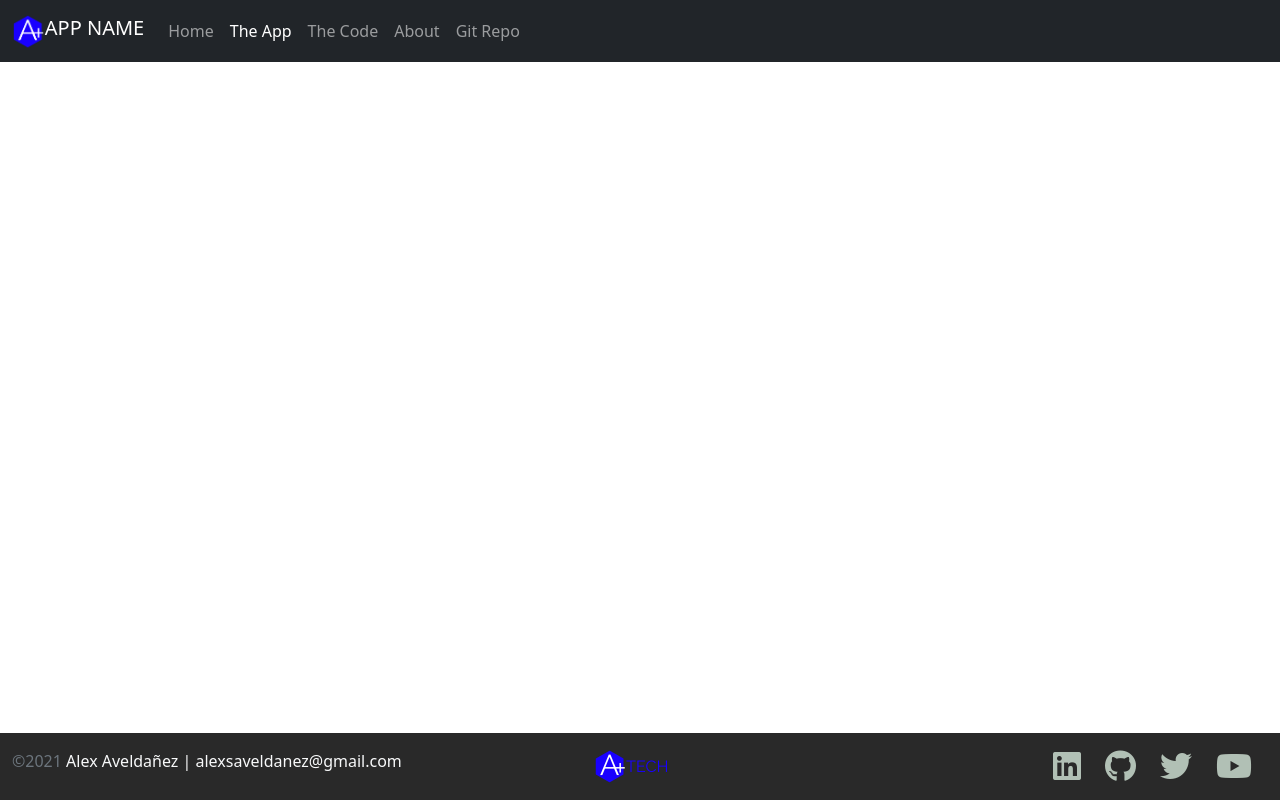
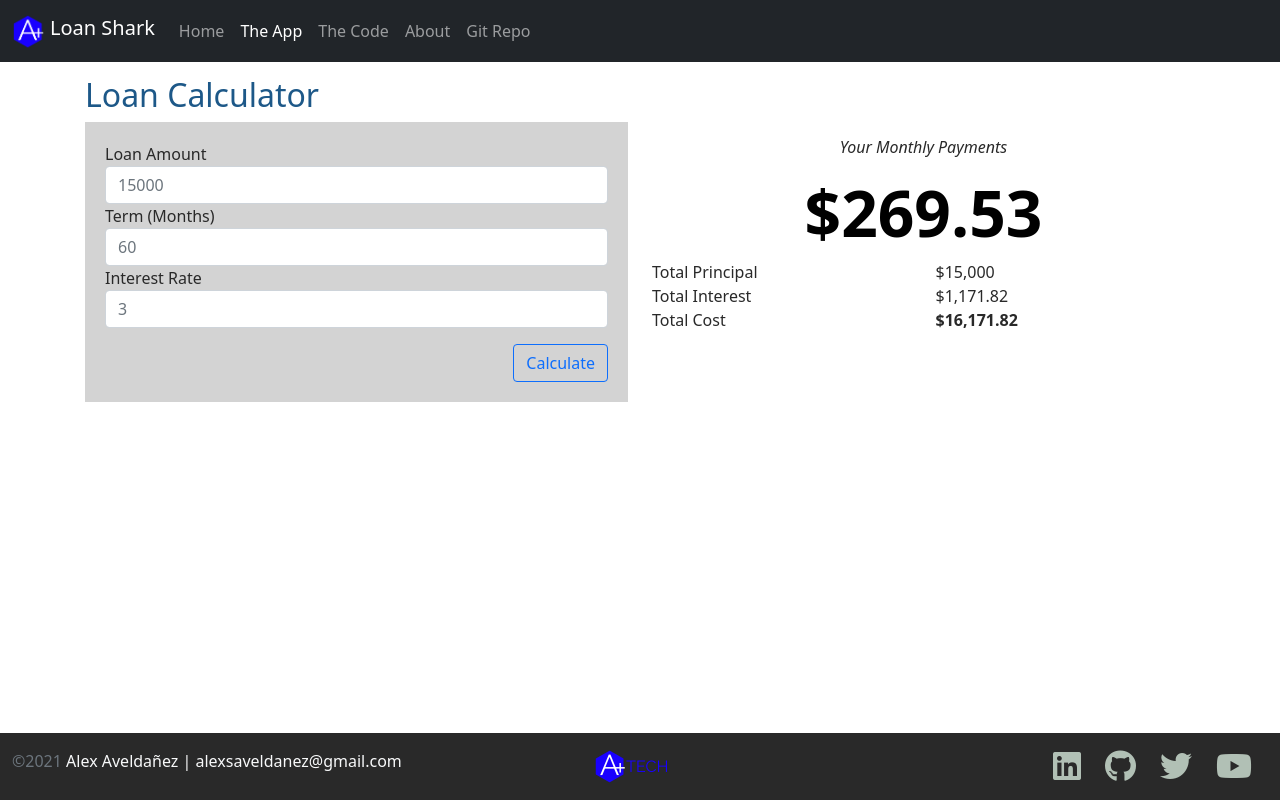
Before and after one commit to alexaveldanez/LoanShark, a plain HTML site: page app.html in a window 1280 px wide. Drawn offline with nearby package versions, Linux system fonts and the light colour scheme.

```diff
--- a/app.html
+++ b/app.html
@@ -2,7 +2,7 @@
 <html lang="en" class="h-100">
 
 <head>
-    <title>App Name: A Coding Project By Alex Aveldanez</title>
+    <title>Loan Shark: A Coding Project By Alex Aveldanez</title>
     <!-- Required meta tags -->
     <meta charset="utf-8">
     <meta name="viewport" content="width=device-width, initial-scale=1, shrink-to-fit=no">
@@ -22,7 +22,7 @@
     <!-- NAV SECTION -->
     <nav class="navbar navbar-expand-md navbar-dark fixed-top bg-dark">
         <div class="container-fluid">
-            <a class="navbar-brand" href="#"><img class="d-inline-block align-text-top" src="img/aPlusLogo_Main.png" height="35">APP NAME</a>
+            <a class="navbar-brand" href="#"><img class="d-inline-block align-text-top" src="img/aPlusLogo_Main.png" height="35"> Loan Shark</a>
             <button class="navbar-toggler" type="button" data-bs-toggle="collapse" data-bs-target="#navbarCollapse"
                 aria-controls="navbarCollapse" aria-expanded="false" aria-label="Toggle navigation">
                 <span class="navbar-toggler-icon"></span>
@@ -50,7 +50,57 @@
     </nav>
     <!-- MAIN SECTION -->
     <main class="flex-shrink-0">
-            <div class="container"></div>
+            <div class="container">
+                <div class="row">
+                    <div class="col-6 pt-3">
+                        <h2>Loan Calculator</h2>
+                        <form class="form-group formSection">
+
+                            <label for="loanAmount">Loan Amount</label>
+                            <input id="loanAmount" class="form-control" type="number" placeholder="15000">
+
+                            <label for="termMonths">Term (Months)</label>
+                            <input id="termMonths" class="form-control" type="number" placeholder="60">
+
+                            <label for="interestRate">Interest Rate</label>
+                            <input id="interestRate" class="form-control" type="number" placeholder="3">
+
+                            <div id="" class="d-flex justify-content-end mt-3">
+                                <button class="btn btn-outline-primary">Calculate</button>
+                            </div>
+                        </form>
+                    </div>
+                    <div class="col-6">
+                        <div class="row">
+                            <div class="col-12 text-center d-flex flex-column justify-content-center">
+                                <div class="resultsSection">
+                                    <p class="fst-italic">Your Monthly Payments</p>
+                                    <h1 class="display-3 text-black fw-bold">$269.53</h1>
+                                </div>
+                            </div>
+                            <div class="col-6 text-center d-flex flex-column align-items-start">
+                                <span>Total Principal</span>
+                                <span>Total Interest</span>
+                                <span>Total Cost</span>
+                            </div>
+                            <div class="col-6 text-center d-flex flex-column align-items-start">
+                                <span id="totalPrincipal">$15,000</span>
+                                <span id="totalInterest">$1,171.82</span>
+                                <span id="totalCost"><strong>$16,171.82</strong></span>
+                            </div>
+                        </div>
+                    </div>
+                    <div class="col">
+                        <div class="table-responsive">
+                            <table class="table table-striped">
+                                <tbody id="tableResults">
+                                    <!-- Table results go here. -->
+                                </tbody>
+                            </table>
+                        </div>
+                    </div>
+                </div>
+            </div>
     </main>
     <!-- FOOTER SECTION -->
     <footer class="footer mt-auto py-3">
--- a/css/site.css
+++ b/css/site.css
@@ -72,3 +72,16 @@
     bottom: 0;
     width: 100%;
 }
+
+.loanSharkLogo {
+    margin-top: 100px;
+}
+
+.formSection {
+    background-color: lightgrey;
+    padding: 20px;
+}
+
+.resultsSection {
+    margin-top: 75px;
+}
--- a/js/site.js
+++ b/js/site.js
@@ -1,4 +1,22 @@
 
-function HelloWorld() {
-    alert("Hello World");
+// get values from inputs on the UI
+function getValues() {
+// reset the DOM
+
+// get values from the 3 inputs stored into variables
+
+// put values into calculate loan function and run function
+
+// get results from calculate loan function into displayData function
+
 }
+
+// with the values selected calculate loan
+function calculateLoan() {
+
+}
+
+// display data onto the UI
+function displayData() {
+
+}
```
Also changed, not shown: code.html (+3 -3 lines), index.html (+5 -5 lines), img/loanShark.png (added), img/the_Hundred.png (deleted).
